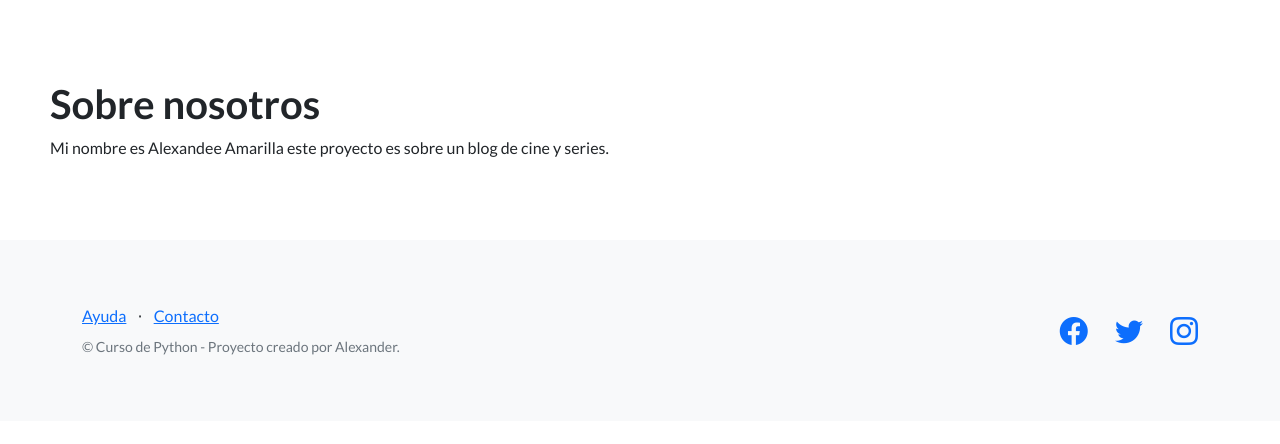
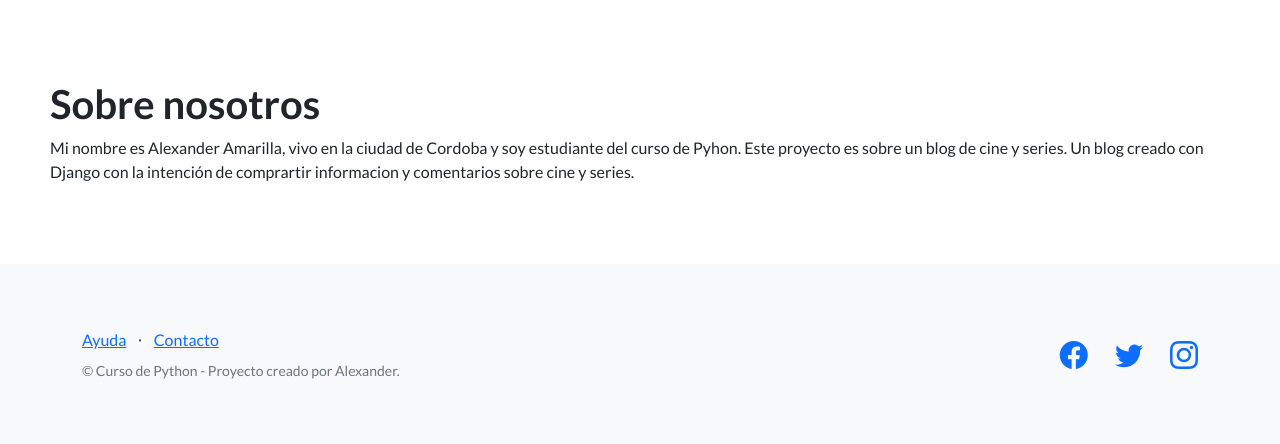
Before and after one commit to AlexanderAma/Tercera-pre-entrega---Amarilla-Hermes, a Django app: page /plataforma/about/ in a window 1280 px wide. Shown: the part 66-510 px from the top of the page. Run offline with Django 4.2, Linux system fonts and the light colour scheme; some libraries are stand-ins or nearby versions.

Commit message:
Update about.html

```diff
--- a/critica_cine/templates/critica_cine/about.html
+++ b/critica_cine/templates/critica_cine/about.html
@@ -13,7 +13,9 @@
 
         <h1>Sobre nosotros</h1>
 
-    Mi nombre es Alexandee Amarilla este proyecto es sobre un blog de cine y series.
+       Mi nombre es  Alexander Amarilla, vivo en la ciudad de Cordoba y soy estudiante del curso de Pyhon.
+       Este proyecto es sobre un blog de cine y series. Un blog creado con Django con la intención de comprartir
+        informacion y comentarios sobre cine y series.
 
     </div>
 
```
